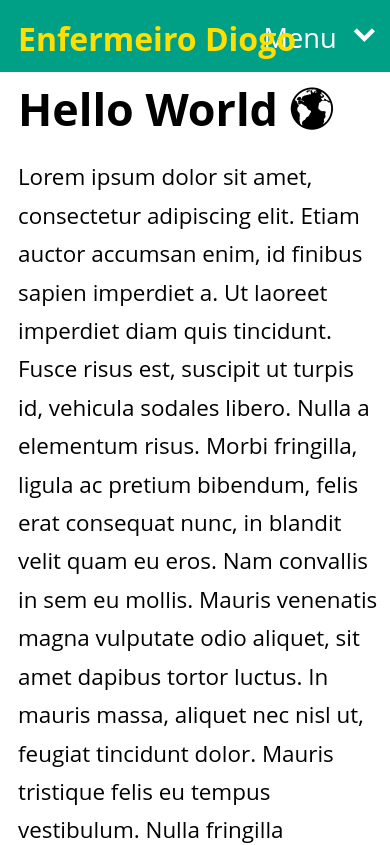
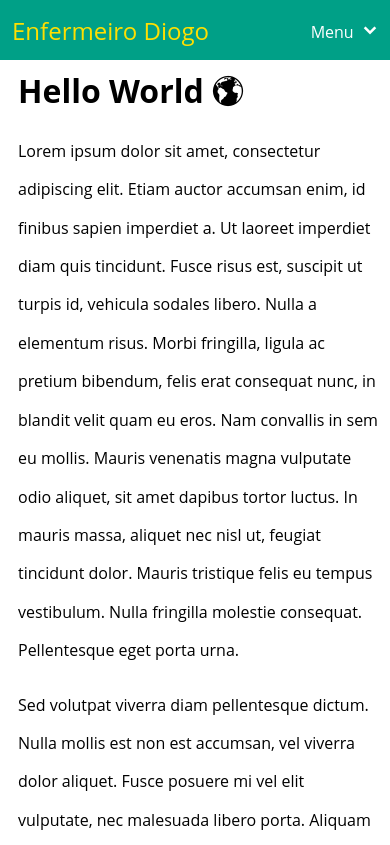
Before and after one commit to EnfermeiroDiogoX/EnfermeiroDiogoX.github.io, a website: page 005/public/index.html in a window 390 px wide. Shown: the top 845 px of the page. Drawn offline with nearby package versions, Linux system fonts and the light colour scheme.

Commit message:
commit 016

```diff
--- a/005/public/css/defaults.css
+++ b/005/public/css/defaults.css
@@ -17,6 +17,6 @@ html {
 
 body {
 	font-family: "Open Sans", "Arial", sans-serif; /**/
-	font-size: 1.4rem;
+	font-size: 1rem;
 	line-height: 2.4rem;
 }
--- a/005/public/css/nav-core.css
+++ b/005/public/css/nav-core.css
@@ -93,7 +93,7 @@
 @media only screen and (max-width: 959px) {
 
 .nav > ul {
-  margin-top: 90px;
+  margin-top: 60px;
   }
 
 .nav-no-js .nav-button:hover + .nav,
--- a/005/public/css/nav-layout.css
+++ b/005/public/css/nav-layout.css
@@ -86,7 +86,7 @@ header h1:before {
 }
 
 .container {
-	margin-top: 90px;
+	margin-top: 72px;
 	margin-left: 18px;
 	margin-right: 12px;
 }
@@ -96,12 +96,12 @@ header h1:before {
 	position: fixed;
 	top: 0;
 	width: 2.4rem;
-	height: 72px;
+	height: 60px;
 	overflow: hidden;
 	z-index: 902;
 	cursor: pointer;
 	text-decoration: none;
-	line-height: 4.4rem;
+	line-height: 60px;
 	background: #00a087;
 	color: #ffffff;
 }
@@ -122,7 +122,7 @@ header h1:before {
 .nav-button {
 	display: block;
 	right: 1rem;
-	font-size: 1.7rem;
+	font-size: 1rem;
 	text-align: right;
 }
 
@@ -143,7 +143,7 @@ header h1:before {
 
 .nav {
 	padding-top: 0; /* 4.4rem; */
-	line-height: 4.4rem;
+	line-height: 60px;
 	background: #00a087;
 	color: #ffffff;
 }
--- a/005/public/index.html
+++ b/005/public/index.html
@@ -33,10 +33,10 @@ position: fixed;
 top: 0;
 left: 0;
 z-index: 999;
-font-size: 2rem;
-padding-top: 20px;
-padding-left: 18px">
-<a href="index.html" style="color: #ffdf00; text-decoration: none; font-weight: bold;">Enfermeiro Diogo</a>
+font-size: 1.5rem;
+padding-top: 12px;
+padding-left: 12px">
+<a href="index.html" style="color: #ffdf00; text-decoration: none;">Enfermeiro Diogo</a>
 </div>
 
 <nav class="nav">
```
